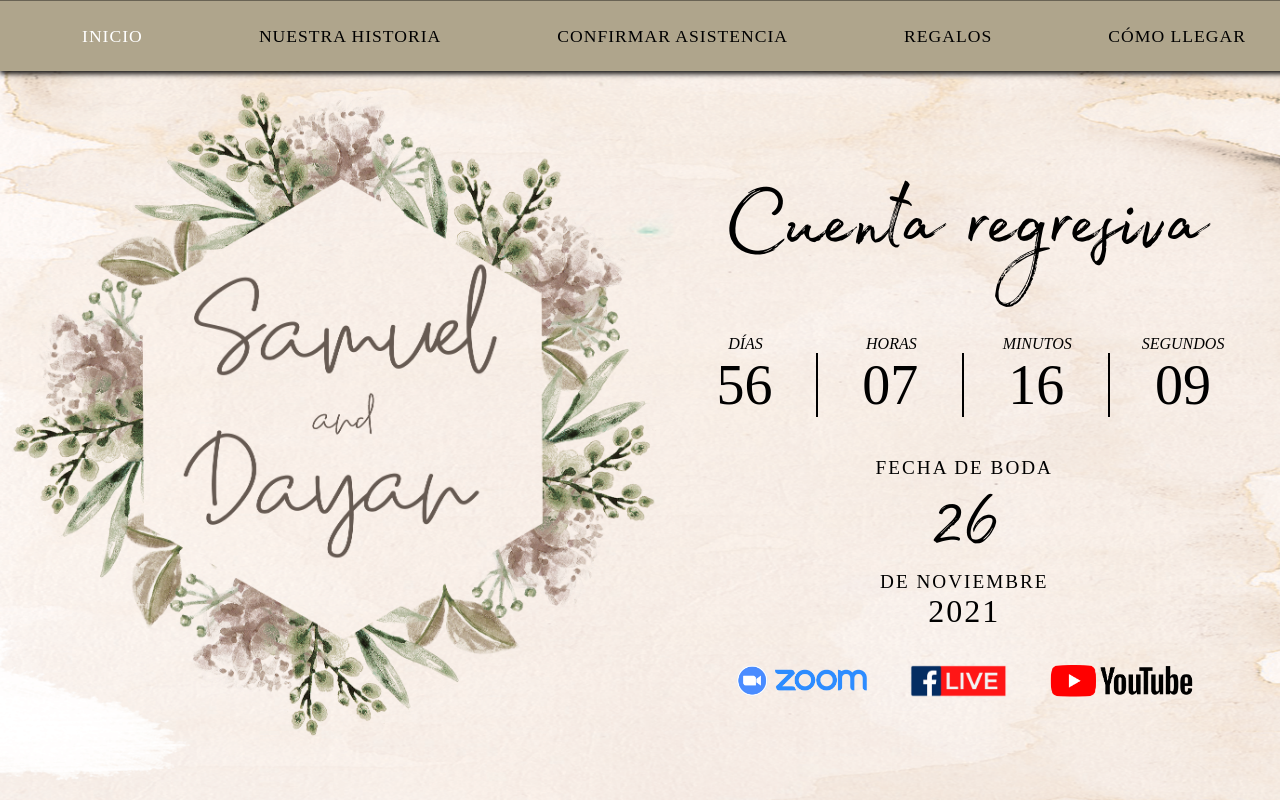
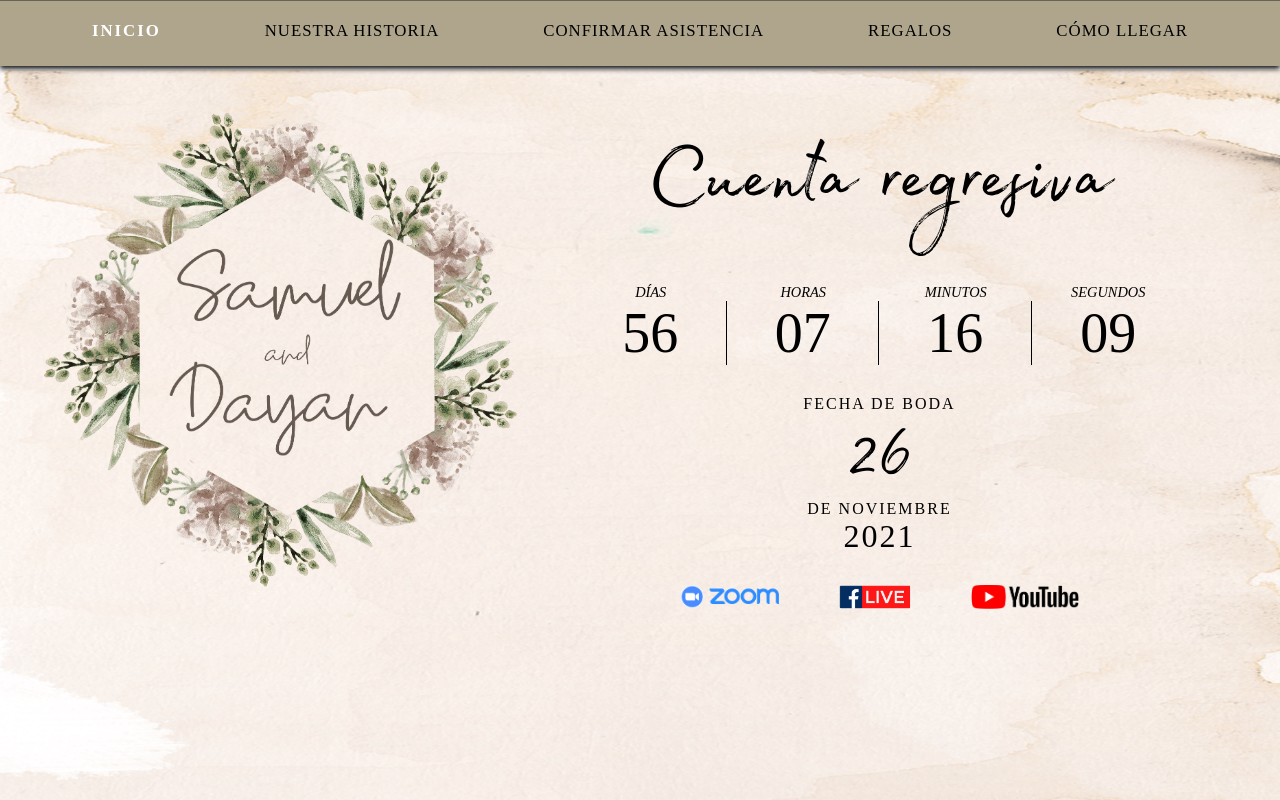
Before and after one commit to CalebVicto/caleb-izquierdo, a React (Create React App) app: page / in a window 1280 px wide. Built offline with nearby package versions, Linux system fonts and the light colour scheme; a web font is replaced by a local one.

Commit message:
Tamaño ajustado, falta responsive

```diff
--- a/src/App.css
+++ b/src/App.css
@@ -14,7 +14,7 @@
 }
 
 .max-width{
-  max-width: 1300px;
+  max-width: 1200px;
 }
 
 a{
--- a/src/components/NavBar/nav.css
+++ b/src/components/NavBar/nav.css
@@ -2,9 +2,8 @@
   position: fixed;
   top: 0;
   width: 100%;
-  height: 70px;
+  height: 65px;
   background: #AFA58C;
-  padding: 0 1.5rem;
   border-top: 1px solid rgba(0, 0, 0, 0.4);
   /* border-bottom: 4px solid #000; */
   box-shadow: 0px 3px 5px 0px rgba(0,0,0,0.91);
@@ -16,7 +15,7 @@
   width: 100%;
   height: 100%;
   margin: auto;
-  padding-top: 25px;
+  padding-top: 20px;
 }
 
 .navbar ul {
@@ -32,7 +31,7 @@
 }
 
 .navbar ul li a {
-  font-size: 1.1rem;
+  font-size: 1.05rem;
   white-space: nowrap;
   color: #000;
   letter-spacing: 1px;
@@ -41,8 +40,9 @@
 
 .link_active {
   color: #fff !important;
-  /* font-weight: lighter !important; */
-  /* font-family: 'Nixie One', cursive; */
+  font-weight: lighter !important;
+  font-family: 'Nixie One', cursive;
+  letter-spacing: 2px !important;
   /* font-size: 1.1rem !important; */
 }
 
--- a/src/page/home/home.css
+++ b/src/page/home/home.css
@@ -14,8 +14,10 @@
 }
 
 .logo_boda img {
-  width: auto;
-  height: calc(90vh - 70px);
+  /* width: auto;
+  height: calc(90vh - 70px); */
+  max-width: 480px;
+  max-height: 480px;
 }
 
 .home_texto {
@@ -29,19 +31,21 @@
 
 .home_texto h1 {
   font-family: "Madelyn";
-  font-size: 7rem;
+  font-size: 6.5rem;
   font-weight: lighter;
+  letter-spacing: 1px;
 }
 
 .contador {
+  width: 100%;
+  max-width: 610px;
   margin-top: 25px;
   display: grid;
   grid-template-columns: repeat(4, 1fr);
-  width: 100%;
 }
 
 .contador div div {
-  border-right: 2px solid #000;
+  border-right: 1px solid #000;
 }
 
 .cont-last {
@@ -52,7 +56,7 @@
   display: block;
   width: fit-content;
   margin: auto;
-  font-size: 1rem;
+  font-size: .9rem;
   font-style: italic;
   font-family: 'IM Fell Double Pica', serif;
 }
@@ -67,16 +71,16 @@
 .home_texto h3 {
   font-family: 'IM Fell Double Pica', serif;
   font-weight: lighter;
-  font-size: 1.2rem;
+  font-size: 1rem;
   letter-spacing: 2px;
 }
 
 .fecha_boda_t {
-  margin-top: 40px;
+  margin-top: 30px;
 }
 
 .f_boda {
-  margin: -20px auto;
+  margin: -17px auto;
 }
 
 .f_boda~h3 {
@@ -91,14 +95,14 @@
 }
 
 .logos {
-  margin-top: 35px;
+  margin-top: 30px;
   width: 100%;
   display: flex;
   flex-flow: row wrap;
-  justify-content: space-around;
-  max-width: 500px;
+  justify-content: center;
+  gap: 60px;
 }
 
 .logos img {
-  height: 2rem;
+  height: 1.5rem;
 }
```
